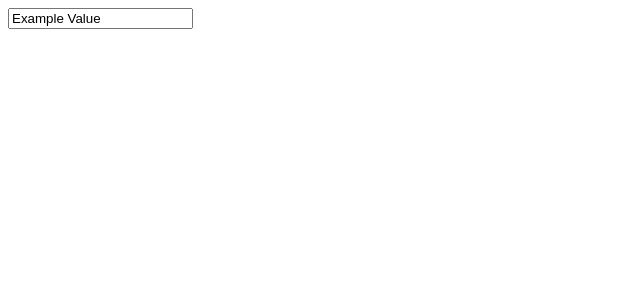
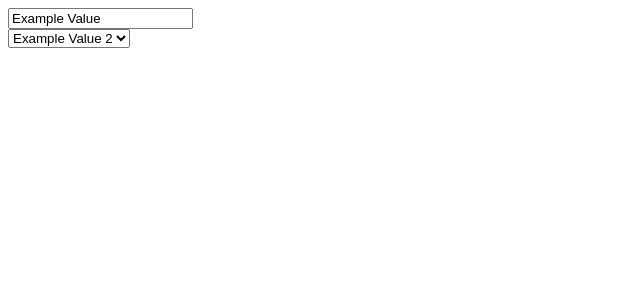
Before and after one commit to zachnewburgh/ng-dynamic-form, an Angular app: page / in a window 1280 px wide. Shown: the top 300 px of the page, without its empty margins (0-640 px from the left). Built offline with nearby package versions, Linux system fonts and the light colour scheme.

Commit message:
feat(select): Add select field

```diff
--- a/src/app/app.component.ts
+++ b/src/app/app.component.ts
@@ -11,7 +11,8 @@ export class AppComponent implements OnInit {
 
   ngOnInit() {
     this.data = {
-      exampleAttribute: 'Example Value'
+      exampleAttribute: 'Example Value',
+      exampleSelect: ['exampleValue2']
     }
   }
 }
--- a/src/app/app.module.ts
+++ b/src/app/app.module.ts
@@ -8,6 +8,7 @@ import { DynamicFormComponent } from './dynamic-form/dynamic-form.component';
 import { FieldComponent } from './dynamic-form/field/field.component';
 import { InputComponent } from './dynamic-form/field/input/input.component';
 import { TextareaComponent } from './dynamic-form/field/textarea/textarea.component';
+import { SelectComponent } from './dynamic-form/field/select/select.component';
 
 @NgModule({
   declarations: [
@@ -15,7 +16,8 @@ import { TextareaComponent } from './dynamic-form/field/textarea/textarea.compon
     FieldComponent,
     InputComponent,
     TextareaComponent,
-    DynamicFormComponent
+    DynamicFormComponent,
+    SelectComponent
   ],
   imports: [
     BrowserModule,
--- a/src/app/dynamic-form/field/field.component.html
+++ b/src/app/dynamic-form/field/field.component.html
@@ -1,4 +1,5 @@
 <div *ngFor="let field of fields" [ngSwitch]="field.type" [class]="field.wrapperClass">
     <app-input *ngSwitchCase="'input'" [data]="data" [options]="field.options"></app-input>
+    <app-select *ngSwitchCase="'select'" [data]="data" [options]="field.options"></app-select>
     <app-textarea *ngSwitchCase="'textarea'" [data]="data" [options]="field.options"></app-textarea>
 </div>
--- /dev/null
+++ b/src/app/dynamic-form/field/select/select.component.html
@@ -0,0 +1,20 @@
+<div [class]="wrapperClass">
+  <label *ngIf="label"
+         [class]="labelClass"
+         [innerHtml]="label"></label>
+  <select [(ngModel)]="data[dataAttr]"
+          [autofocus]="autofocus"
+          [class]="elementClass"
+          [disabled]="disabled"
+          [multiple]="multiple"
+          [name]="name"
+          [required]="required"
+          [size]="size">
+    <option *ngFor="let opt of selectOptions"
+            [class]="optClass"
+            [disabled]="optDisabled"
+            [label]="opt.label"
+            [selected]="opt.key === data[dataAttr]"
+            [value]="opt.key"></option>
+  </select>
+</div>
--- /dev/null
+++ b/src/app/dynamic-form/field/select/select.component.ts
@@ -0,0 +1,45 @@
+import { Component, OnInit, Input } from '@angular/core';
+
+@Component({
+  selector: 'app-select',
+  templateUrl: './select.component.html',
+  styleUrls: ['./select.component.css']
+})
+export class SelectComponent implements OnInit {
+  @Input() data: any;
+  @Input() options: any;
+  autofocus: boolean;
+  dataAttr: string;
+  disabled: boolean;
+  elementClass: string;
+  label: string;
+  labelClass: string;
+  multiple: boolean;
+  name: string;
+  optClass: string;
+  optDisabled: boolean;
+  required: boolean;
+  selectOptions: {key: string, label: string}[];
+  size: number;
+  wrapperClass: string;
+
+  constructor() { }
+
+  ngOnInit() {
+    this.autofocus = this.options['autofocus'];
+    this.dataAttr = this.options['dataAttr'];
+    this.disabled = this.options['disabled'];
+    this.elementClass = this.options['elementClass'];
+    this.label = this.options['label'];
+    this.labelClass = this.options['labelClass'];
+    this.multiple = this.options['multiple'];
+    this.name = this.options['name'];
+    this.optClass = this.options['optClass'];
+    this.optDisabled = this.options['optDisabled'];
+    this.required = this.options['required'];
+    this.selectOptions = this.options['selectOptions'];
+    this.size = this.options['size'];
+    this.wrapperClass = this.options['wrapperClass'];
+  }
+
+}
--- a/src/assets/form-data.json
+++ b/src/assets/form-data.json
@@ -7,6 +7,18 @@
                     "dataAttr": "exampleAttribute",
                     "placeholder": "Example Input"
                 }
+            },
+            {
+                "type": "select",
+                "options": {
+                    "dataAttr": "exampleSelect",
+                    "selectOptions": [
+                        {"key": "exampleValue1", "label": "Example Value 1"},
+                        {"key": "exampleValue2", "label": "Example Value 2"},
+                        {"key": "exampleValue3", "label": "Example Value 3"},
+                        {"key": "exampleValue4", "label": "Example Value 4"}
+                    ]
+                }
             }
         ]
     }
```
Also changed, not shown: src/app/dynamic-form/field/select/select.component.css (added), 1 other file (tests, documents, lock files or other folders).
